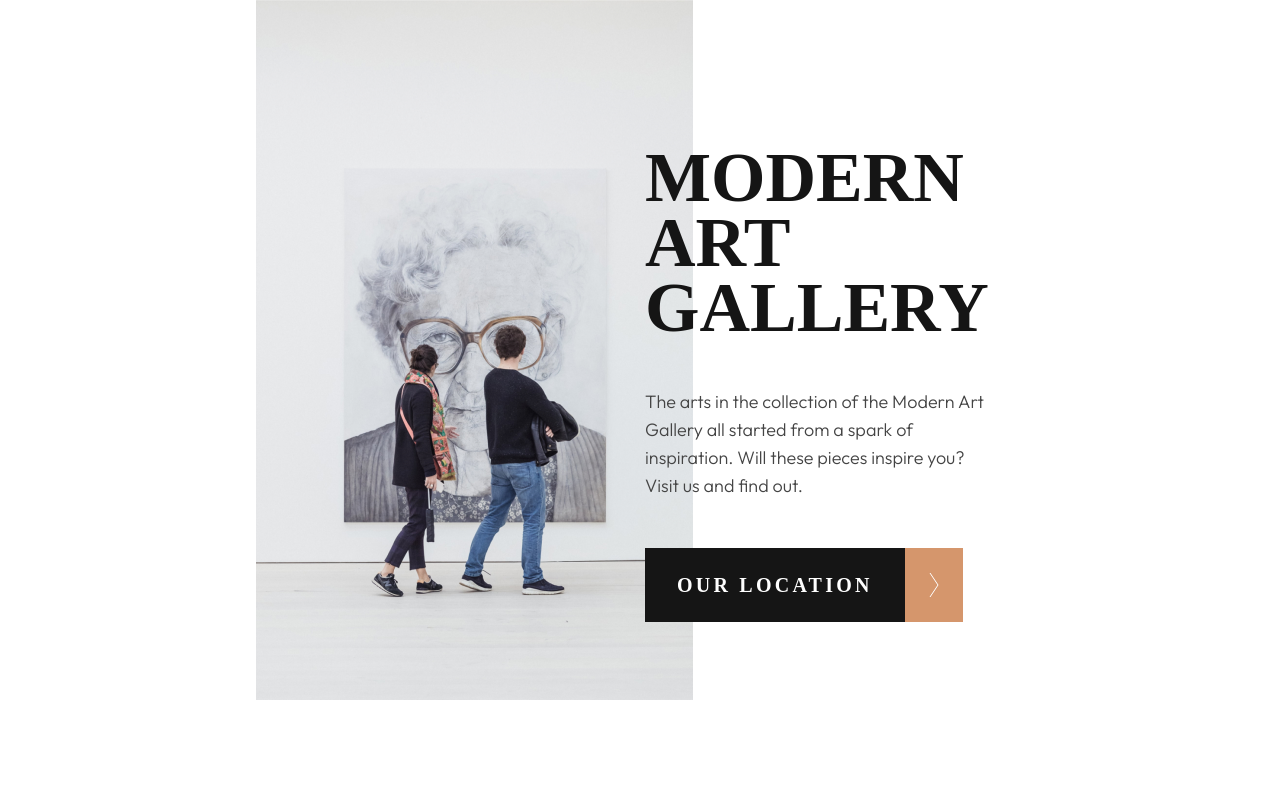
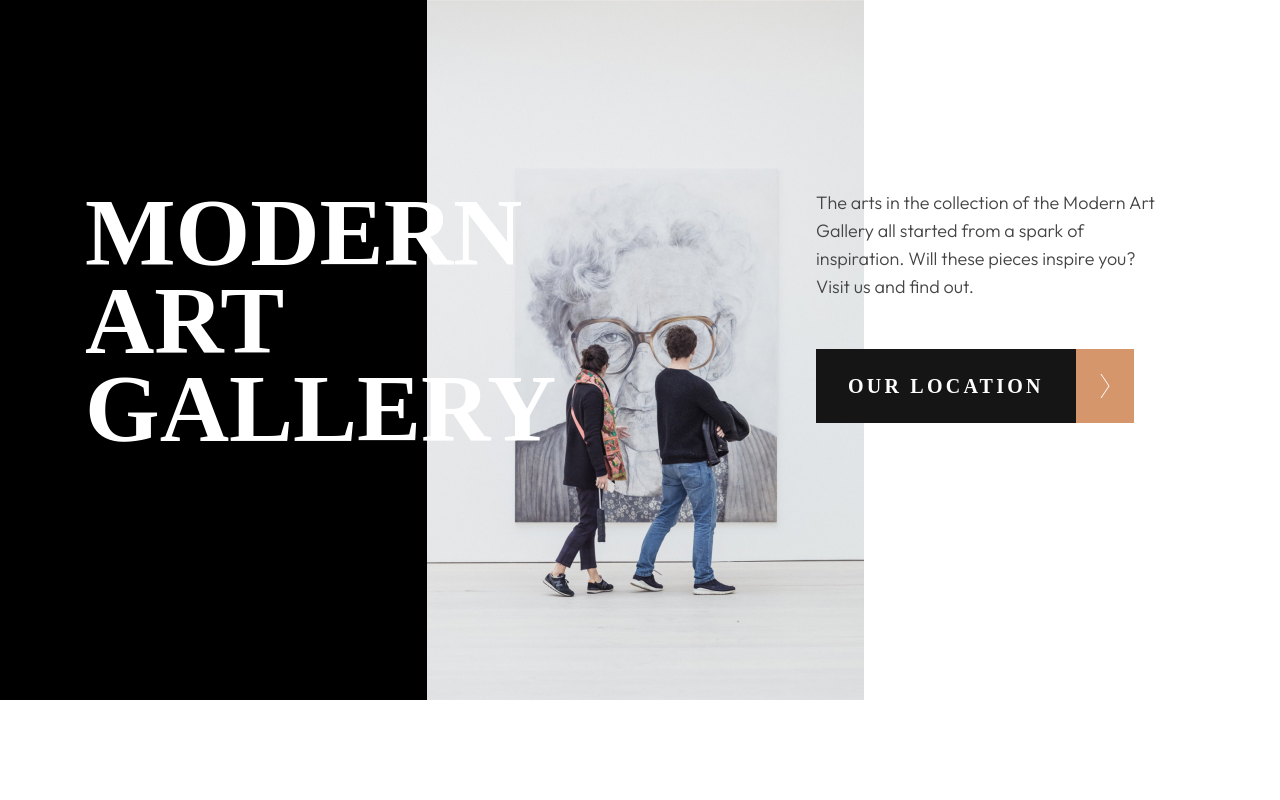
Before and after one commit to jruizsilva/proyecto-3-modern-art-gallery, a website built with Vite: page index.html in a window 1280 px wide. Shown: the top 800 px of the page. Built offline with nearby package versions, Linux system fonts and the light colour scheme; files whose address does not match are found by name; a web font is replaced by a local one.

Commit message:
hero desktop done

```diff
--- a/index.html
+++ b/index.html
@@ -16,13 +16,15 @@
   <body>
     <section class="hero">
       <div class="container">
+        <div class="wrapper">
           <div class="hero__background"></div>
-        <div class="hero__content">
-          <h1 class="hero__title">Modern Art Gallery</h1>
+          <h1 class="hero__title-desktop">Modern Art Gallery</h1>
+          <div class="hero__content-wrapper">
+            <span class="hero__title">Modern Art Gallery</span>
             <p class="hero__text">
               The arts in the collection of the Modern Art Gallery all started
-            from a spark of inspiration. Will these pieces inspire you? Visit us
-            and find out.
+              from a spark of inspiration. Will these pieces inspire you? Visit
+              us and find out.
             </p>
             <a href="%BASE_URL%/location.html" class="button">
               <p class="button__text">Our Location</p>
@@ -32,6 +34,7 @@
                 alt="arrow right icon"
               />
             </a>
+          </div>
         </div>
       </div>
     </section>
--- a/sass/abstracts/_variables.scss
+++ b/sass/abstracts/_variables.scss
@@ -1,5 +1,5 @@
 $tablet: 768px;
-$desktop: 1439px;
+$desktop: 1200px;
 
 $colors: (
   "white": #fff,
--- a/sass/pages/_home.scss
+++ b/sass/pages/_home.scss
@@ -2,9 +2,16 @@
 .main {
   margin-bottom: 120px;
 }
+.hero {
+  position: relative;
+}
 .hero .container {
   position: relative;
   padding: 0;
+}
+.hero .wrapper {
+  margin-left: auto;
+  max-width: 768px;
 }
 .hero__background {
   background-image: url("/abuela-mobile.jpg");
@@ -25,14 +32,24 @@
     background-size: contain;
   }
 }
+.hero::before {
+  content: "";
+  background-color: #000;
+  position: absolute;
+  width: 40%;
+  height: 100%;
+  display: none;
+  @include mq($desktop) {
+    display: block;
+  }
+}
 
-.hero .hero__content {
+.hero .hero__content-wrapper {
   display: flex;
   flex-direction: column;
   padding-inline: 16px;
   gap: 32px;
   margin-bottom: 120px;
-  position: relative;
 
   @include mq($tablet) {
     gap: 48px;
@@ -43,6 +60,9 @@
     position: absolute;
     right: 40px;
     top: 145px;
+  }
+  @include mq($desktop) {
+    top: 189px;
   }
 }
 .hero__title {
@@ -56,6 +76,24 @@
   @include mq($tablet) {
     font-size: var(--fs-heading-l);
     line-height: 65px;
+  }
+  @include mq($desktop) {
+    display: none;
+  }
+}
+.hero__title-desktop {
+  display: none;
+  position: absolute;
+  left: 0;
+  top: 189px;
+  font-size: var(--fs-heading-xl);
+  font-family: var(--ff-title);
+  text-transform: uppercase;
+  color: var(--clr-white);
+  max-width: 514px;
+  line-height: 88px;
+  @include mq($desktop) {
+    display: block;
   }
 }
 .hero__text {
--- a/sass/utilities/_helpers.scss
+++ b/sass/utilities/_helpers.scss
@@ -9,4 +9,7 @@
     padding-inline: 2rem;
     max-width: 768px;
   }
+  @include mq($desktop) {
+    max-width: 1110px;
+  }
 }
```
Lines whose indentation alone changed are shown as unchanged.
